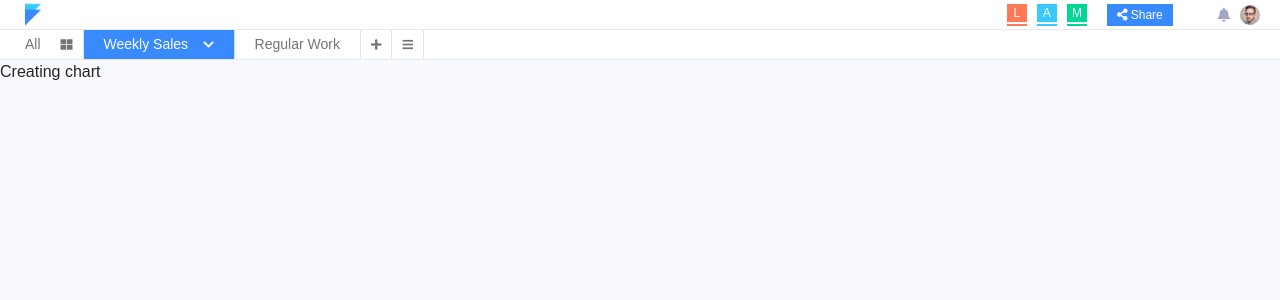
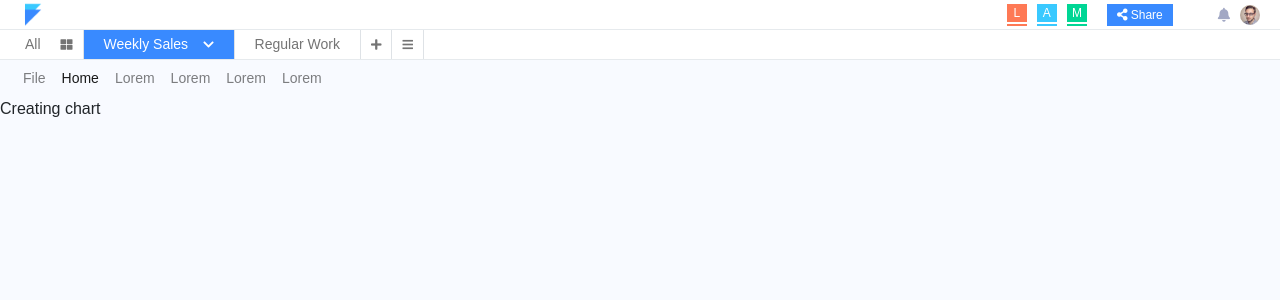
Before and after one commit to rishdex/Dexsheet, a React app: page / in a window 1280 px wide. Shown: the top 300 px of the page. Built offline with nearby package versions, Linux system fonts and the light colour scheme.

Commit message:
filebar added!

```diff
--- a/src/App.js
+++ b/src/App.js
@@ -4,6 +4,7 @@ import { BrowserRouter as Router, Route } from 'react-router-dom'
 import { Project } from "./pages/Project";
 import { Header } from "./layouts/Header";
 import { Navbar } from "./layouts/Navbar";
+import { Filebar } from "./components/Filebar";
 
 export const ProjectView = () => (<Project />);
 
@@ -14,6 +15,7 @@ class App extends Component {
         <div className="App">
           <Header />
           <Navbar />
+          <Filebar />
           <div className="content-wrapper">
             <Route exact path="/" component={ProjectView} />
           </div>
--- /dev/null
+++ b/src/components/Filebar.css
@@ -0,0 +1,35 @@
+.dropdown-menu li:hover .sub-menu {
+  visibility: visible;
+}
+
+.dropdown:hover .dropdown-menu {
+  display: block;
+}
+
+.nav-item, .dropdown-menu a {
+    font-size: 14px;
+}
+
+.navbar {
+    padding: 0 15px;
+}
+
+.dropdown-menu {
+    margin-top: -3px;
+}
+
+.nav-link.dropdown-toggle::after {
+    display: none;
+}
+
+.dropdown-menu a {
+    padding: 5px 15px;
+}
+
+.dropdown-menu a:hover {
+    background: rgb(226, 226, 226);
+}
+
+.dropdown-menu a:active {
+    color: rgb(77, 77, 77);
+}
--- /dev/null
+++ b/src/components/Filebar.js
@@ -0,0 +1,42 @@
+import React from 'react';
+import './Filebar.css'
+
+export class Filebar extends React.Component {
+
+    render() {
+        return (
+            <nav className="navbar navbar-expand-lg navbar-light">
+                <div className="collapse navbar-collapse" id="navbarSupportedContent">
+                    <ul className="navbar-nav mr-auto">
+                        <li className="nav-item dropdown">
+                            <a className="nav-link dropdown-toggle" href="#" id="navbarDropdown" role="button" data-toggle="dropdown">
+                                File
+                            </a>
+                            <div className="dropdown-menu" aria-labelledby="navbarDropdown">
+                                <a className="dropdown-item" href="#">Export to json</a>
+                                <a className="dropdown-item" href="#">Export to excel</a>
+                                <div className="dropdown-divider"></div>
+                                <a className="dropdown-item" href="#">Export to pdf</a>
+                            </div>
+                        </li>
+                        <li className="nav-item active">
+                            <a className="nav-link" href="#">Home</a>
+                        </li>
+                        <li className="nav-item">
+                            <a className="nav-link" href="#">Lorem</a>
+                        </li>
+                        <li className="nav-item">
+                            <a className="nav-link" href="#">Lorem</a>
+                        </li>
+                        <li className="nav-item">
+                            <a className="nav-link" href="#">Lorem</a>
+                        </li>
+                        <li className="nav-item">
+                            <a className="nav-link" href="#">Lorem</a>
+                        </li>
+                    </ul>
+                </div>
+            </nav>
+        )
+    }
+}
```
